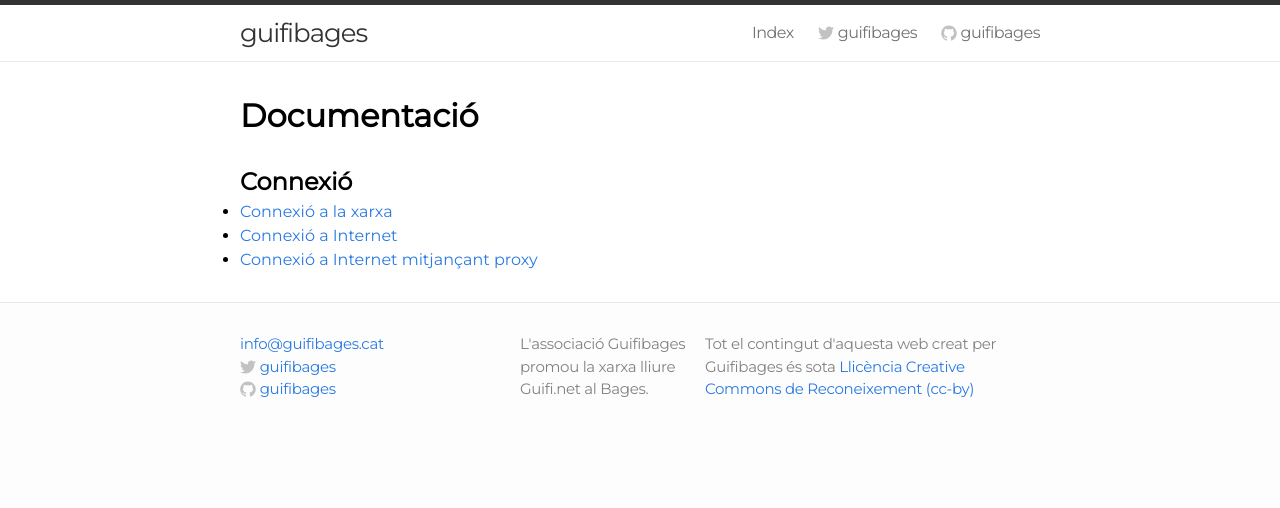
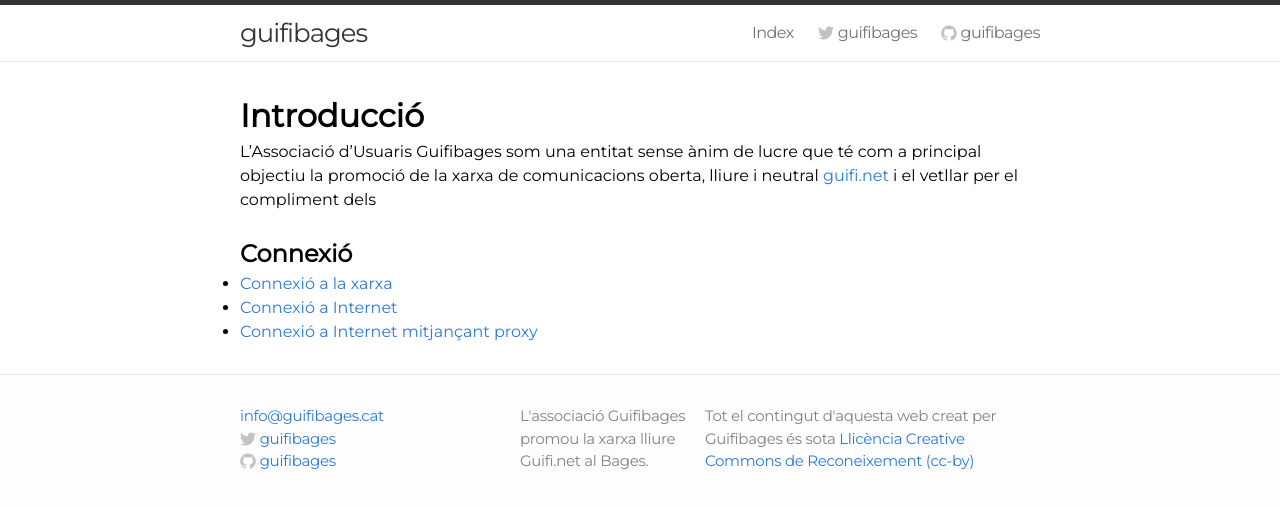
Before and after one commit to guifibages/guifibages.github.io, a Jekyll site: the page built from index.md, in a window 1280 px wide. Shown: the top 508 px of the page. Built offline with Jekyll 4.4.1, drawn with Linux system fonts in a browser that asks for light colours.

Commit message:
Update index.md

```diff
--- a/index.md
+++ b/index.md
@@ -1,7 +1,8 @@
 ---
 layout: default
 ---
-# Documentació
+# Introducció
+L'Associació d'Usuaris Guifibages som una entitat sense ànim de lucre que té com a principal objectiu la promoció de la xarxa de comunicacions oberta, lliure i neutral  [guifi.net](http://guifi.net) i el vetllar per el compliment dels
 
 ## Connexió
 
```
